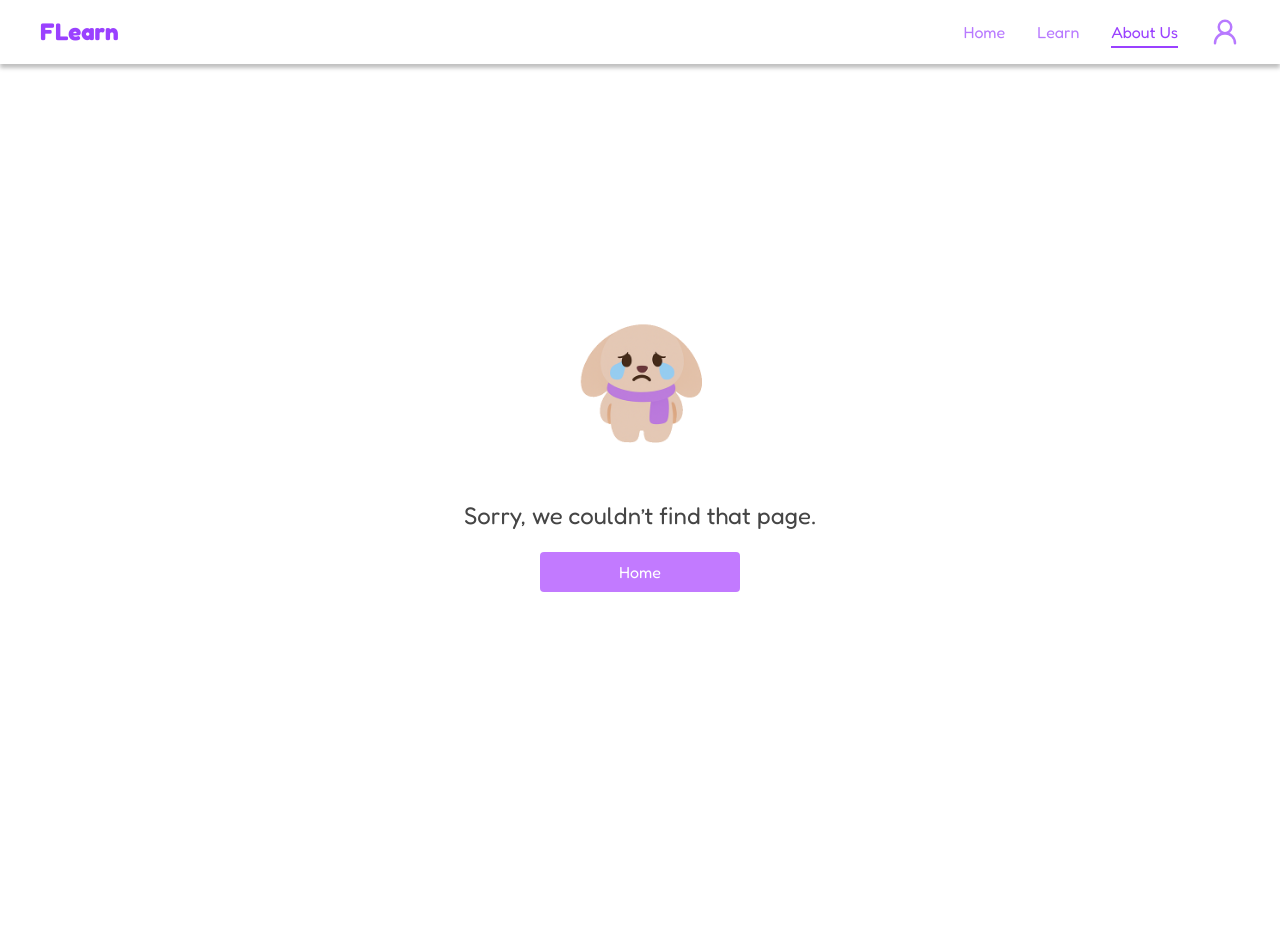
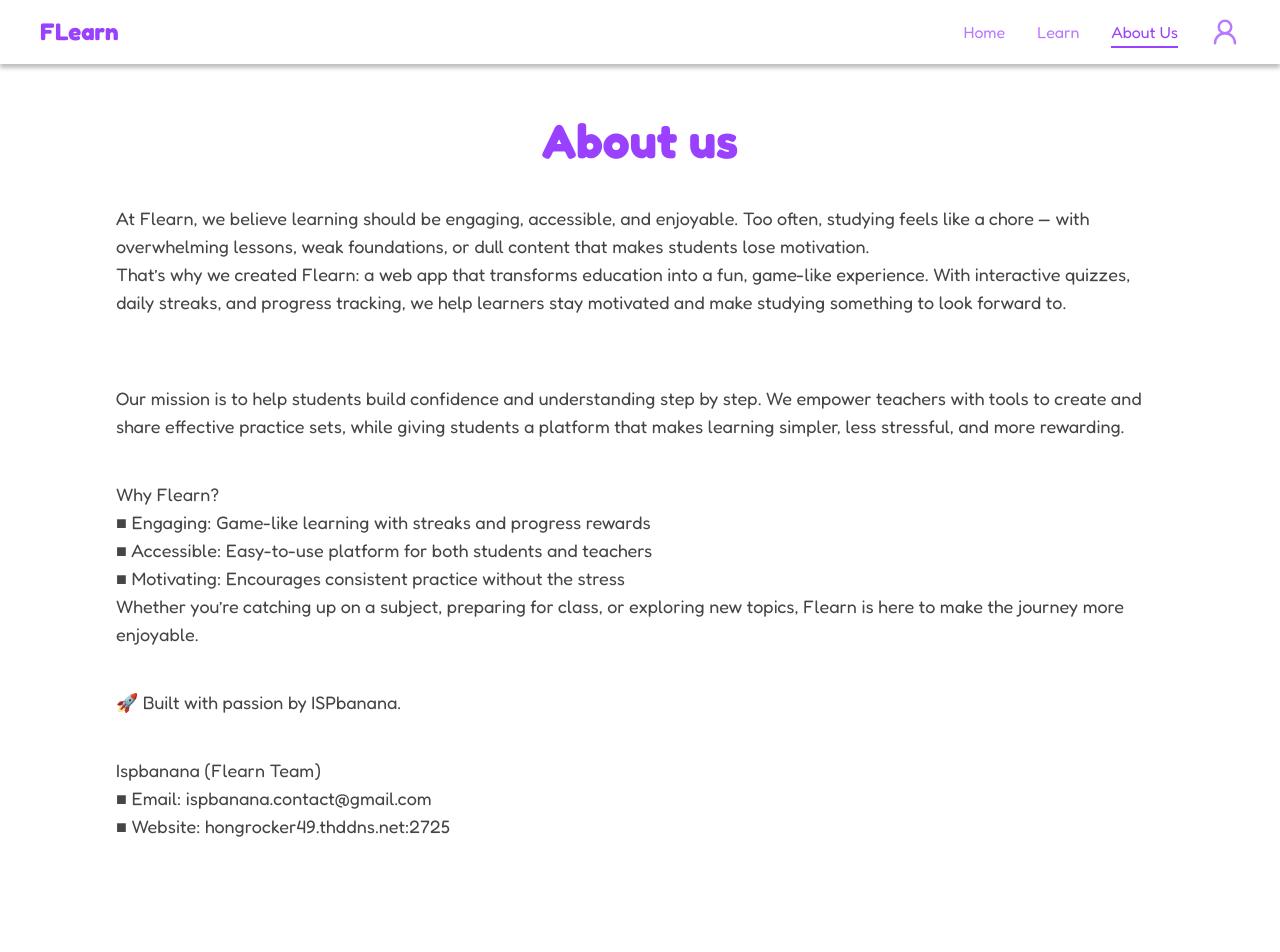
Before and after one commit to ISPBANANA/FLEARN, a Next.js app in the folder FLEARN-front/: page /about in a window 1280 px wide. Before the commit this address had no page. Shown: the top 952 px of the page. Before the commit the page ends 800 px from the top, so only its background shows below. Built offline with nearby package versions, Linux system fonts and the light colour scheme.

Commit message:
Add about us page with fully fill infomation

```diff
--- /dev/null
+++ b/FLEARN-front/src/app/about/page.tsx
@@ -0,0 +1,48 @@
+import Image from "next/image";
+import { Nav } from "@/components/nav";
+import { Footer } from "@/components/footer";
+import SplitText from "@/components/SplitText";
+
+export default function Home() {
+  return (
+    <div className="min-h-screen bg-white">
+      <Nav />
+
+      {/* Infomation here */}
+      <div className="my-2 p-4 h-auto w-full flex items-center z-1 bg-white flex-col min-h-screen">
+        <div className="w-full max-w-[1620px] items-center flex flex-col px-25 py-7">
+          <p className="text-5xl text-center text-[#9A41FF] font-bold">
+            About us
+          </p>
+
+          <div className="text-lg text-start text-[#454545] mb-4 py-10 w-full">
+            At Flearn, we believe learning should be engaging, accessible, and enjoyable. Too often, studying feels like a chore — with overwhelming lessons, weak foundations, or dull content that makes students lose motivation.<br></br>
+            That&rsquo;s why we created Flearn: a web app that transforms education into a fun, game-like experience. With interactive quizzes, daily streaks, and progress tracking, we help learners stay motivated and make studying something to look forward to.
+          </div>
+          <div className="text-lg text-start text-[#454545] mb-4 py-3 w-full">
+            Our mission is to help students build confidence and understanding step by step. We empower teachers with tools to create and share effective practice sets, while giving students a platform that makes learning simpler, less stressful, and more rewarding.
+          </div>
+          <div className="text-lg text-start text-[#454545] mb-4 py-3 w-full">
+            Why Flearn?<br></br>
+            ■ Engaging: Game-like learning with streaks and progress rewards<br></br>
+            ■ Accessible: Easy-to-use platform for both students and teachers<br></br>
+            ■ Motivating: Encourages consistent practice without the stress<br></br>
+            Whether you&rsquo;re catching up on a subject, preparing for class, or exploring new topics, Flearn is here to make the journey more enjoyable.
+          </div>
+          <div className="text-lg text-start text-[#454545] mb-4 py-3 w-full">
+            🚀 Built with passion by ISPbanana.
+          </div>
+          <div className="text-lg text-start text-[#454545] mb-4 py-3 w-full">
+            Ispbanana (Flearn Team)<br></br>
+            ■ Email: ispbanana.contact@gmail.com<br></br>
+            ■ Website: hongrocker49.thddns.net:2725
+          </div>
+        </div>
+
+        <div className="py-10"></div>
+      </div>
+
+      <Footer />
+    </div>
+  );
+}
```
